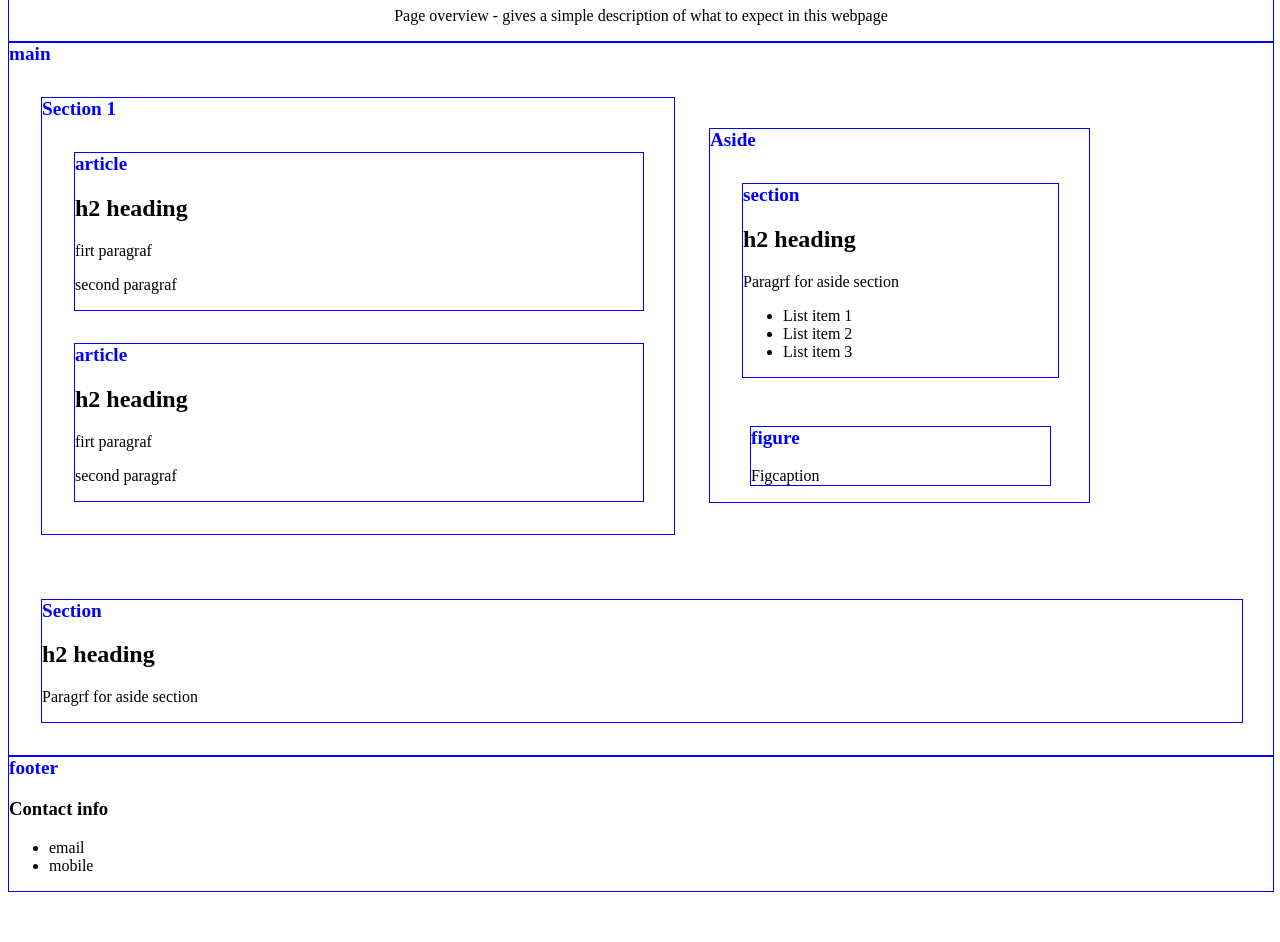
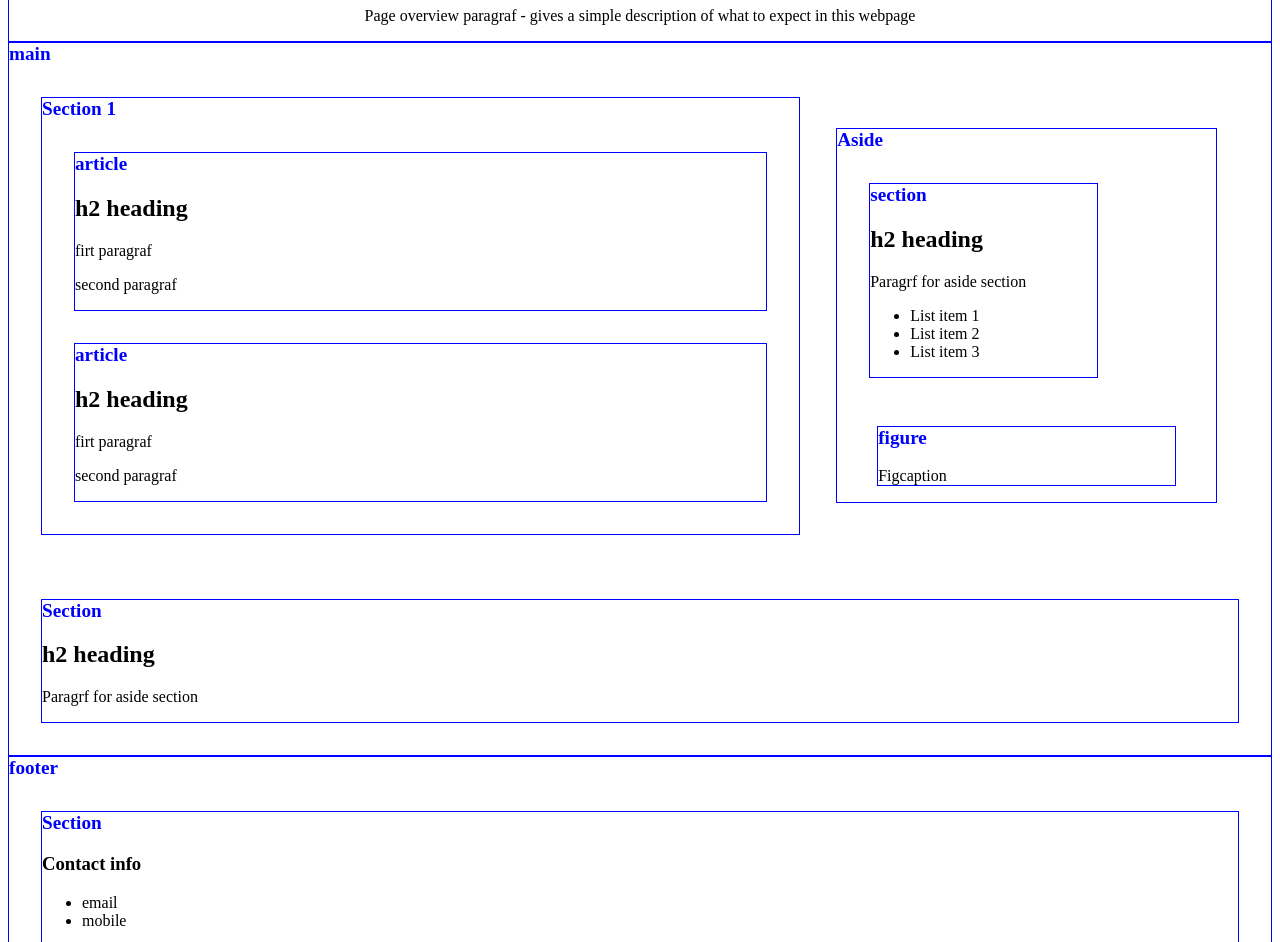
Before and after one commit to pat87bak/semantic-html-boilerplate, a plain HTML site: page index.html in a window 1280 px wide. Shown: the part 196-1138 px from the top of the page. Before the commit the page ends 1096 px from the top, so only its background shows below. Drawn offline with Linux system fonts and the light colour scheme.

Commit message:
Improve html structure and CSS styles

```diff
--- a/index.html
+++ b/index.html
@@ -10,53 +10,41 @@
 </head>
 
 <body>
-    <nav>
-        <div class="tag-info">
-            <div>nav</div>
+    <nav class="tag-info">
+        <div>nav</div> <!-- TO DELETE: Only to show tag name -->
         <ul>
             <li><a href="#">Menu</a></li>
             <li><a href="#">About</a></li>
             <li><a href="#">Author</a></li>
         </ul>
-        </div> <!-- TO DELETE: Only to show tag name -->
     </nav>
-    <header>
-        <div class="tag-info">
-            <div>header</div>
+    <header class="tag-info">
+        <div>header</div> <!-- TO DELETE: Only to show tag name -->
         <h1>Page title h1 tag</h1>
-            <p>Page overview - gives a simple description of what to expect in this webpage</p>
-        </div> <!-- TO DELETE: Only to show tag name -->
+        <p>Page overview paragraf - gives a simple description of what to expect in this webpage</p>
     </header>
-    <main>
-        <div class="tag-info">
-            <div>main</div>
-            <section>
-                <div class="tag-info">
+    <main class="tag-info">
+        <div>main</div><!-- TO DELETE: Only to show tag name -->
+        <section class="tag-info">
             <div>Section 1</div>
-                    <article>
-                        <div class="tag-info">
-                            <div>article</div>
+            <article class="tag-info">
+                <div>article</div> <!-- TO DELETE: Only to show tag name -->
                 <h2>h2 heading</h2>
                 <p>firt paragraf</p>
                 <p>second paragraf</p>
-                        </div><!-- TO DELETE: Only to show tag name -->
             </article>
-                    <article>
-                        <div class="tag-info">
-                            <div>article</div>
+            <article class="tag-info">
+                <div>article</div> <!-- TO DELETE: Only to show tag name -->
                 <h2>h2 heading</h2>
                 <p>firt paragraf</p>
                 <p>second paragraf</p>
-                        </div><!-- TO DELETE: Only to show tag name -->
             </article>
-                </div><!-- TO DELETE: Only to show tag name -->
         </section>
-            <aside>
-                <div class="tag-info">
-                    <div>Aside</div>
-                    <section>
-                        <div class="tag-info">
-                            <div>section</div>
+
+        <aside class="tag-info">
+            <div>Aside</div> <!-- TO DELETE: Only to show tag name -->
+            <section class="tag-info">
+                <div>section</div><!-- TO DELETE: Only to show tag name -->
                 <h2>h2 heading</h2>
                 <p>Paragrf for aside section</p>
                 <ul>
@@ -64,36 +52,34 @@
                     <li>List item 2</li>
                     <li>List item 3</li>
                 </ul>
-                        </div><!-- TO DELETE: Only to show tag name -->
             </section>
-                    <figure>
-                        <div class="tag-info">
-                            <div>figure</div>
+            <figure class="tag-info">
+                <div>figure</div> <!-- TO DELETE: Only to show tag name -->
                 <img src="" alt="">
                 <figcaption>Figcaption</figcaption>
-                        </div><!-- TO DELETE: Only to show tag name -->
             </figure>
-                </div><!-- TO DELETE: Only to show tag name -->
         </aside>
-            <section>
-                <div class="tag-info">
-                    <div>Section</div>
+
+        <section class="tag-info">
+            <div>Section</div> <!-- TO DELETE: Only to show tag name -->
             <h2>h2 heading</h2>
             <p>Paragrf for aside section</p>
-                </div><!-- TO DELETE: Only to show tag name -->
         </section>
-        </div> <!-- TO DELETE: Only to show tag name -->
+        <!-- TO DELETE: Only to show tag name -->
     </main>
-    <footer>
-        <div class="tag-info">
-            <div>footer</div>
+
+    <footer class="tag-info">
+        <div>footer</div> <!-- TO DELETE: Only to show tag name -->
+        <section class="tag-info">
+            <div>Section</div> <!-- TO DELETE: Only to show tag name -->
             <h3>Contact info</h3>
             <ul>
                 <li>email</li>
                 <li>mobile</li>
             </ul>
-        </div><!-- TO DELETE: Only to show tag name -->
+        </section>
     </footer>
+
 </body>
 
 </html>
--- a/styles.css
+++ b/styles.css
@@ -1,7 +1,10 @@
+body * {
+    box-sizing: content-box;
+}
+
 
 .tag-info {
     border: 1px solid blue;
-    width: 100%;
 }
 
 .tag-info > div {
@@ -9,11 +12,6 @@
     font-weight: bold;
     font-size: 1.2em;
 }
-
-nav {
-    border: 1px ;
-}
-
 
 nav ul {
     text-align: center;
@@ -35,12 +33,12 @@ aside {
     width: 30%;
 }
 
-main section{
+main section, footer section{
     margin: 2em;
 }
 
 main section:first-of-type {
-    width: 50%;
+    width: 60%;
     display: inline-block;
 }
 
@@ -49,9 +47,9 @@ main aside:first-of-type {
     display: inline-block;
 }
 
-aside section:first-of-type {
+/* aside section:first-of-type {
     width: calc(100% - 4em);
-}
+} */
 
 section article {
     margin: 2em;
```
Lines whose indentation alone changed are shown as unchanged.
